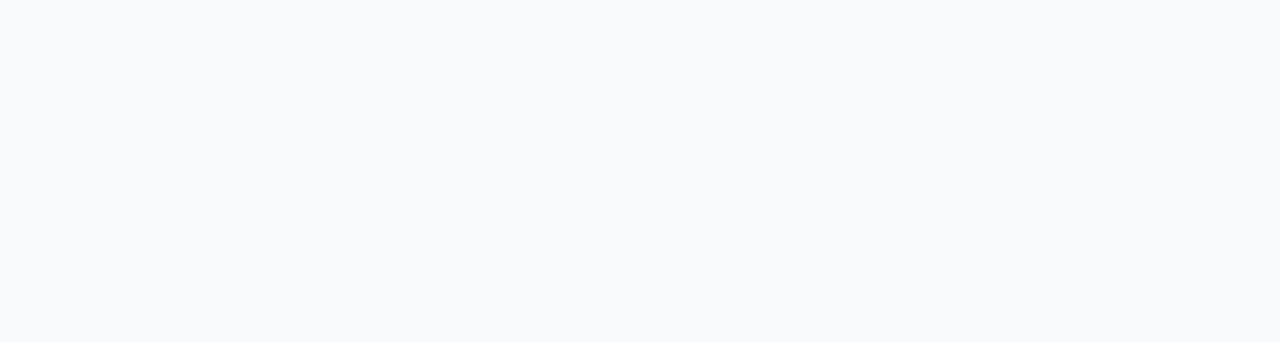
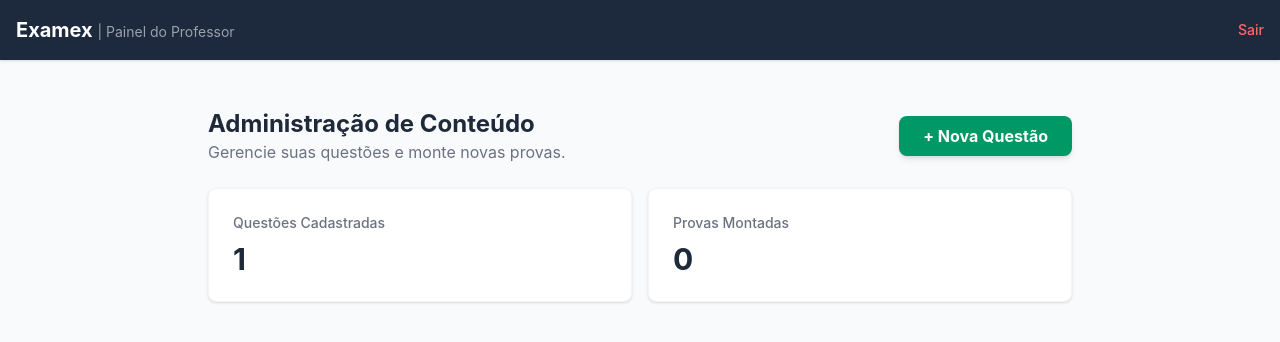
Before and after one commit to THUR165/Examex, a React (Vite) app in the folder examexpj/frontend/: page /professor in a window 1280 px wide. Before the commit this address had no page. Shown: the top 342 px of the page. Built offline with nearby package versions, Linux system fonts and the light colour scheme.

Commit message:
feat:adiciona painel do professor

```diff
--- a/examexpj/frontend/src/App.jsx
+++ b/examexpj/frontend/src/App.jsx
@@ -1,17 +1,15 @@
-// frontend/src/App.jsx
 import { BrowserRouter, Routes, Route } from 'react-router-dom';
 import Login from './pages/Login';
 import Dashboard from './pages/Dashboard';
+import DashboardProfessor from './pages/DashboardProfessor';
 
 function App() {
   return (
     <BrowserRouter>
       <Routes>
-        {/* Rota inicial: Tela de Login */}
         <Route path="/" element={<Login />} />
-
-        {/* Rota protegida: Painel de Estudos */}
         <Route path="/dashboard" element={<Dashboard />} />
+        <Route path="/professor" element={<DashboardProfessor />} />
       </Routes>
     </BrowserRouter>
   );
--- /dev/null
+++ b/examexpj/frontend/src/pages/DashboardProfessor.jsx
@@ -0,0 +1,45 @@
+import { useNavigate } from 'react-router-dom';
+
+export default function DashboardProfessor() {
+    const navigate = useNavigate();
+
+    const handleLogout = () => {
+        localStorage.removeItem('token');
+        localStorage.removeItem('is_professor');
+        navigate('/');
+    };
+
+    return (
+        <div className="min-h-screen bg-gray-50">
+            {/* Navbar Escura para diferenciar do painel do aluno */}
+            <nav className="bg-slate-800 shadow-sm p-4 flex justify-between items-center">
+                <h1 className="text-xl font-bold text-white">Examex <span className="text-gray-400 text-sm font-normal">| Painel do Professor</span></h1>
+                <button onClick={handleLogout} className="text-red-400 hover:text-red-300 font-medium text-sm">Sair</button>
+            </nav>
+
+            <main className="max-w-4xl mx-auto mt-8 p-4">
+                <div className="flex justify-between items-center mb-6">
+                    <div>
+                        <h2 className="text-2xl font-bold text-gray-800">Administração de Conteúdo</h2>
+                        <p className="text-gray-500">Gerencie suas questões e monte novas provas.</p>
+                    </div>
+                    <button className="bg-emerald-600 text-white font-bold py-2 px-6 rounded-lg hover:bg-emerald-700 transition shadow-md">
+                        + Nova Questão
+                    </button>
+                </div>
+
+                {/* Área de estatísticas rápidas */}
+                <div className="grid grid-cols-2 gap-4 mb-8">
+                    <div className="bg-white p-6 rounded-lg shadow-sm border border-gray-100">
+                        <h3 className="text-gray-500 text-sm font-medium">Questões Cadastradas</h3>
+                        <p className="text-3xl font-bold text-gray-800 mt-2">1</p>
+                    </div>
+                    <div className="bg-white p-6 rounded-lg shadow-sm border border-gray-100">
+                        <h3 className="text-gray-500 text-sm font-medium">Provas Montadas</h3>
+                        <p className="text-3xl font-bold text-gray-800 mt-2">0</p>
+                    </div>
+                </div>
+            </main>
+        </div>
+    );
+}
--- a/examexpj/frontend/src/pages/Login.jsx
+++ b/examexpj/frontend/src/pages/Login.jsx
@@ -13,8 +13,15 @@
         setErro('');
         try {
             const response = await api.post('token/', { username, password });
+
             localStorage.setItem('token', response.data.access);
-            navigate('/dashboard');
+            localStorage.setItem('is_professor', response.data.is_professor);
+
+            if (response.data.is_professor === true) {
+                navigate('/professor');
+            } else {
+                navigate('/dashboard');
+            }
         } catch (error) {
             setErro('Credenciais inválidas. Tente novamente.');
         }
```
